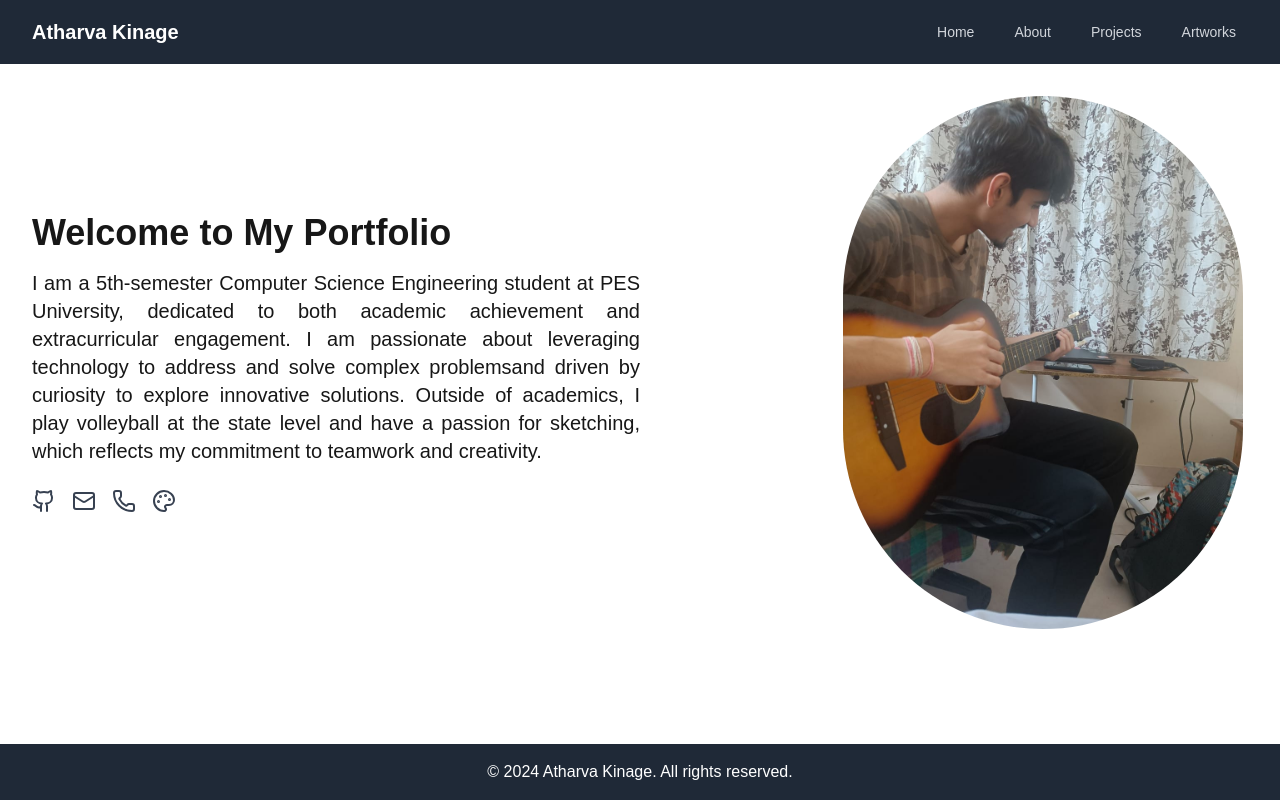
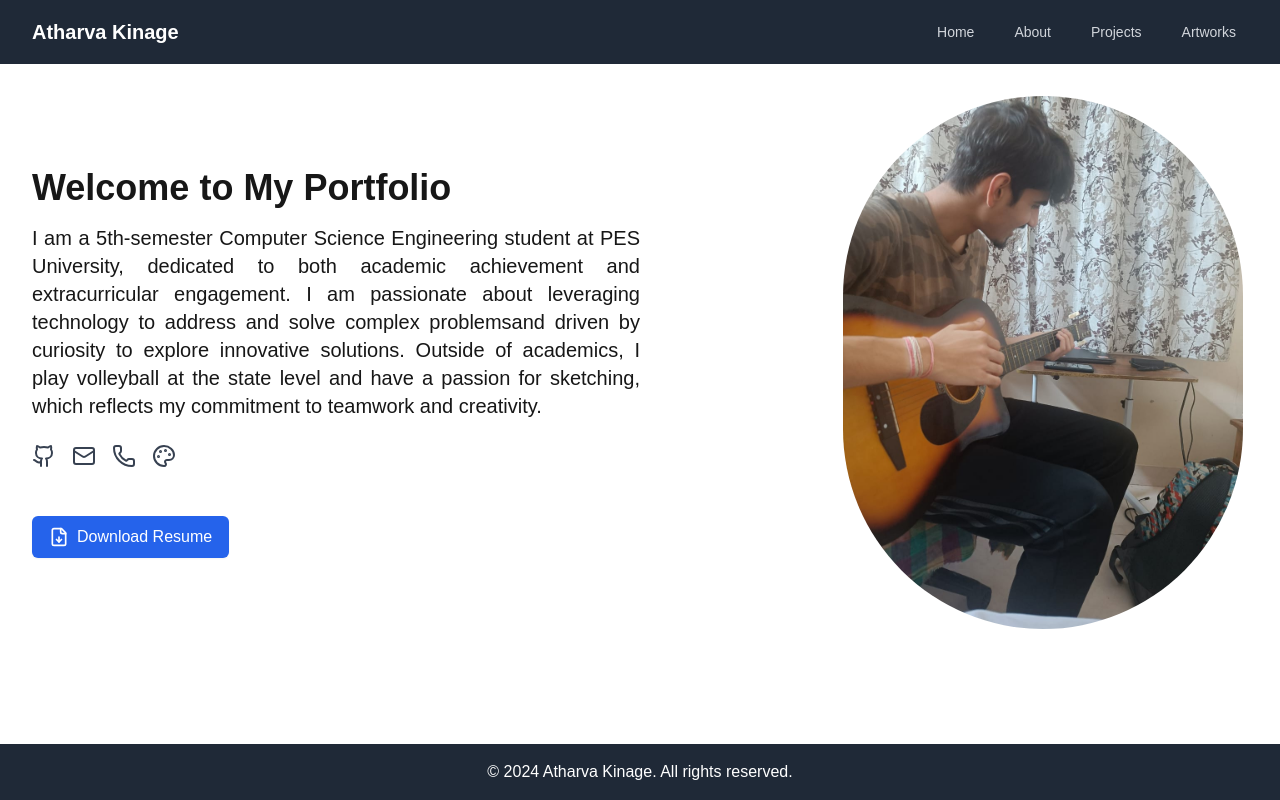
Before and after one commit to atharvakinage/my-portfolio, a Next.js app: page / in a window 1280 px wide. Built offline with nearby package versions, Linux system fonts and the light colour scheme.

Commit message:
Add Download Resume button

```diff
--- a/src/app/page.js
+++ b/src/app/page.js
@@ -1,5 +1,5 @@
 import Image from 'next/image'
-import {Github, Mail, Phone, Palette} from 'lucide-react'
+import {Github, Mail, Phone, Palette, FileDown} from 'lucide-react'
 import Link from 'next/link'
 
 export default function Home() {
@@ -26,6 +26,12 @@ export default function Home() {
             <span className="sr-only">Artworks</span>
           </Link>
         </div>
+        <br></br>
+        <br></br>
+        <a href="/RESUME_Atharva_Kinage.pdf" download className="inline-flex items-center px-4 py-2 border border-transparent text-base font-medium rounded-md shadow-sm text-white bg-blue-600 hover:bg-blue-700 focus:outline-none focus:ring-2 focus:ring-offset-2 focus:ring-blue-500">
+        <FileDown size={20} className="mr-2" />
+        Download Resume
+        </a>
       </div>
       <div className="md:w-1/3">
         <Image src="/guitarlol.png" alt="Your Profile Picture" width={400} height={400} className="rounded-full" />
```
Also changed, not shown: 1 other file (tests, documents, lock files or other folders).
